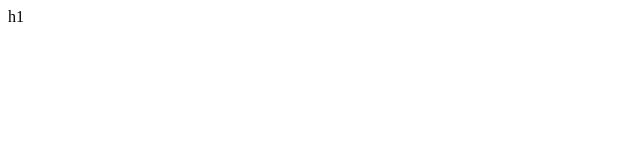
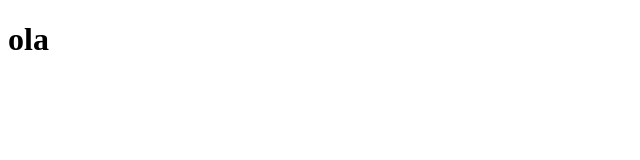
Before and after one commit to daniel-pr/ProjetoRPG, a plain HTML site: page index.html in a window 1280 px wide. Shown: the full height of the page, 0-640 px from the left. Drawn offline with Linux system fonts and the light colour scheme.

Commit message:
Update index.html

```diff
--- a/index.html
+++ b/index.html
@@ -6,6 +6,6 @@
     <title>teste...</title>
 </head>
 <body>
-    h1
+    <h1>ola</h1>
 </body>
 </html>
```
